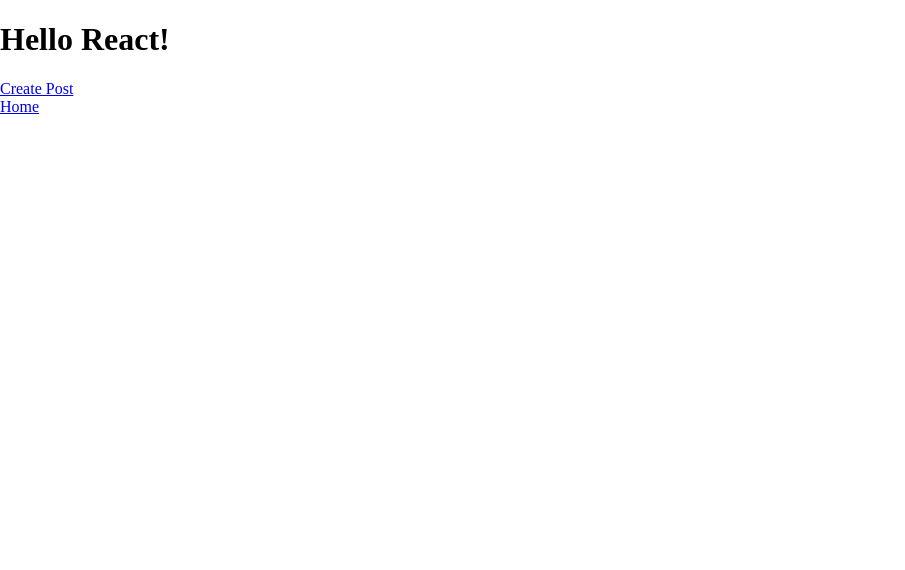
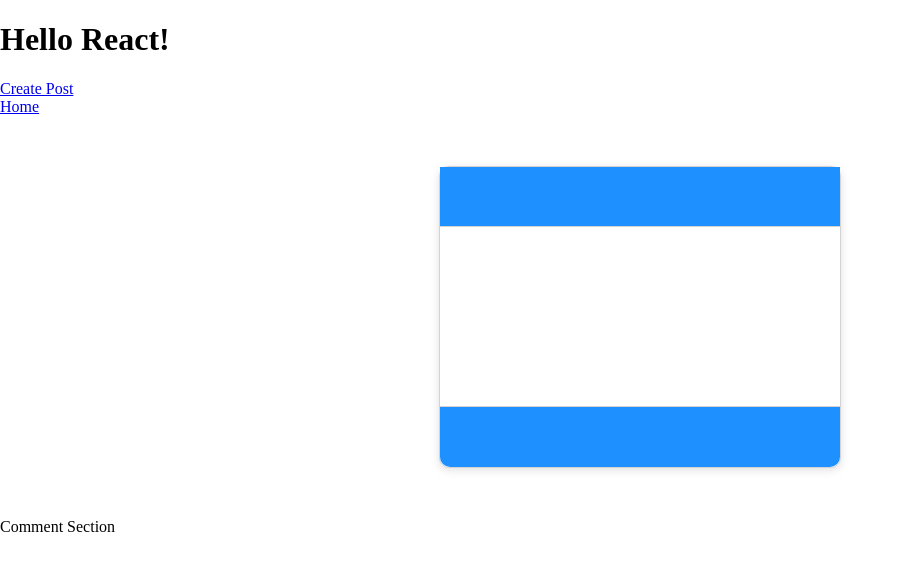
Before and after one commit to therealmaduanusi/FullStack-app, a React (Vite) app in the folder client/: page /post/1 in a window 1280 px wide. Shown: the top 570 px of the page, without its empty margins (0-905 px from the left). Built offline with nearby package versions, Linux system fonts and the light colour scheme; no server answers; the HTML template or start-up script is replaced by a standard one.

Commit message:
modified:   client/src/App.jsx 	new file:   client/src/pages/Post.jsx 	modified:   server/index.js 	modified:   server/routes/Post.js

```diff
--- a/client/src/App.jsx
+++ b/client/src/App.jsx
@@ -2,6 +2,7 @@ import "./App.css";
 import { Routes, Route, Link } from "react-router-dom";
 import Home from "./pages/Home";
 import CreatePost from "./pages/CreatePost";
+import Post from "./pages/Post";
 function App() {
   return (
     <>
@@ -12,6 +13,7 @@ function App() {
         <Routes>
           <Route path="/" element={<Home />}/>
           <Route path="/createPost" element={<CreatePost />}/>
+          <Route path="/post/:id" element={<Post />}/>
         </Routes>
       </div>
     </>
--- /dev/null
+++ b/client/src/pages/Post.jsx
@@ -0,0 +1,30 @@
+import { useEffect, useState } from "react";
+import { useParams } from "react-router-dom";
+import axios from "axios";
+
+function Post() {
+  let { id } = useParams();
+//   let myParama = useParams();
+//   console.log(myParama);
+  const [postObject, setPostObject] = useState({});
+
+  useEffect(() => {
+    axios.get(`http://localhost:3001/post/byId/${id}`).then((response) => {
+      setPostObject(response.data);
+    });
+  }, [id]);
+  return (
+    <div className="postPage">
+      <div className="leftSide">
+        <div className="post" id="individual">
+          <div className="title"> {postObject.title} </div>
+          <div className="body">{postObject.postText}</div>
+          <div className="footer">{postObject.username}</div>
+        </div>
+      </div>
+      <div className="rightSide">Comment Section</div>
+    </div>
+  );
+}
+
+export default Post;
```
Also changed, not shown: 2 other files (tests, documents, lock files or other folders).
